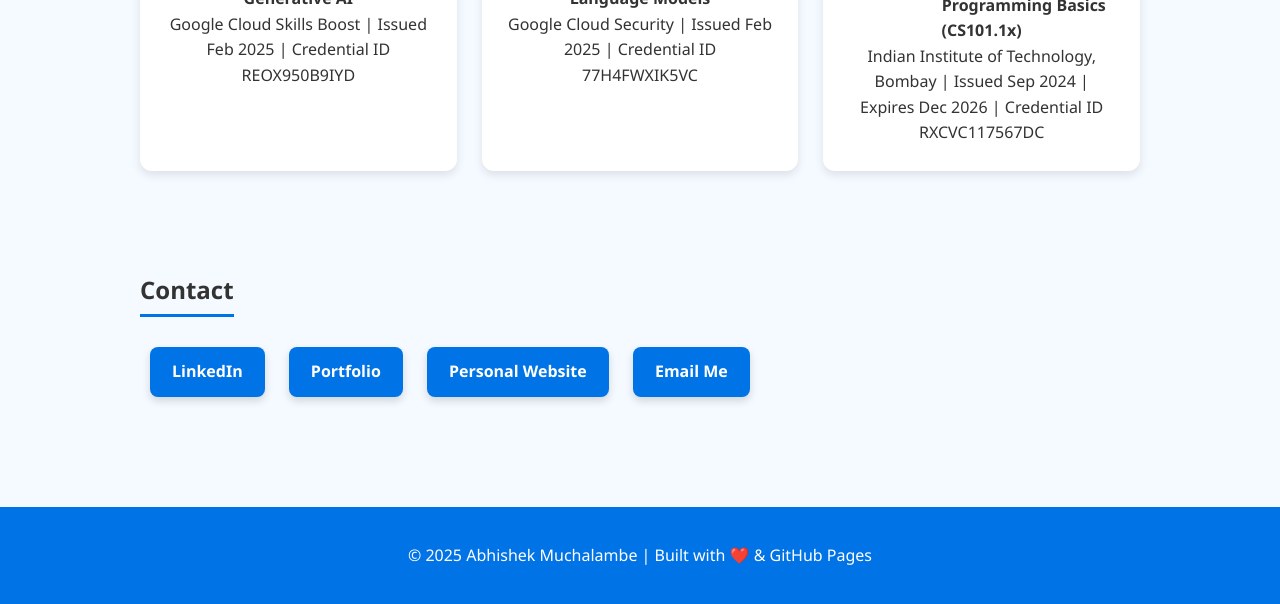
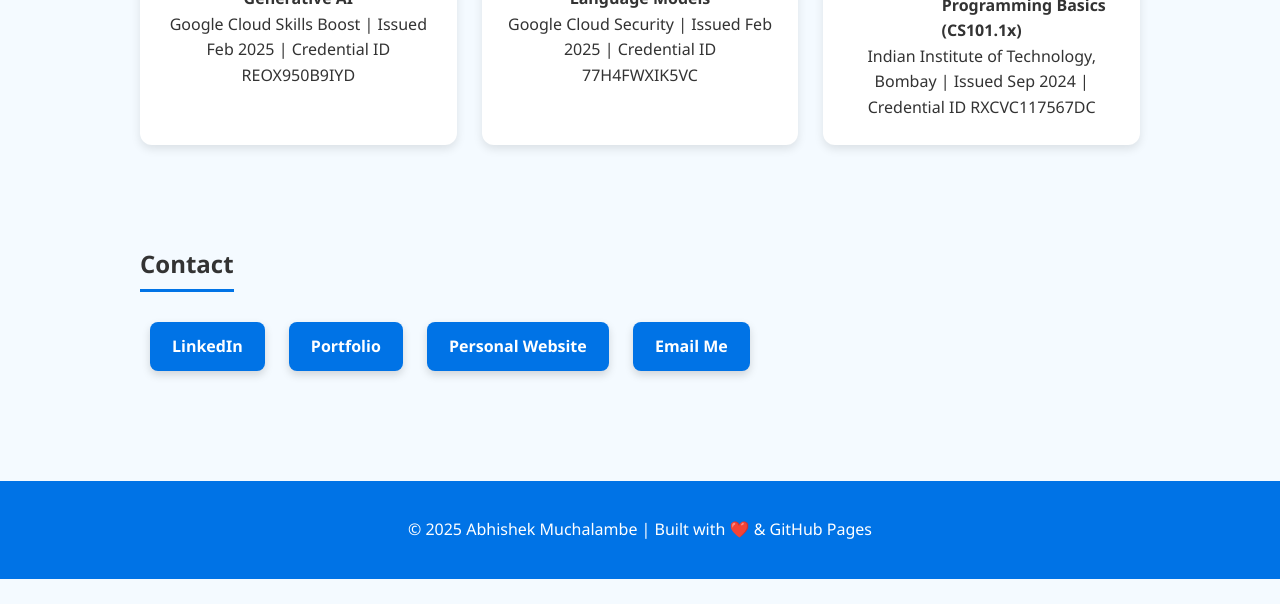
Before and after one commit to abhishekmuchalambe/abhishekmuchalambe.github.io, a plain HTML site: page index.html in a window 1280 px wide. Shown: the part 1080-1684 px from the top of the page. After the commit the page ends 1659 px from the top, so only its background shows below. Drawn offline with Linux system fonts and the light colour scheme.

Commit message:
Update index.html

```diff
--- a/index.html
+++ b/index.html
@@ -167,7 +167,7 @@
       <div class="cert-card">
         <img src="iitb-logo.jpg" alt="IIT Bombay Logo">
         <strong>Programming Basics (CS101.1x)</strong><br>
-        Indian Institute of Technology, Bombay | Issued Sep 2024 | Expires Dec 2026 | Credential ID RXCVC117567DC
+        Indian Institute of Technology, Bombay | Issued Sep 2024 | Credential ID RXCVC117567DC
       </div>
     </div>
   </section>
```
